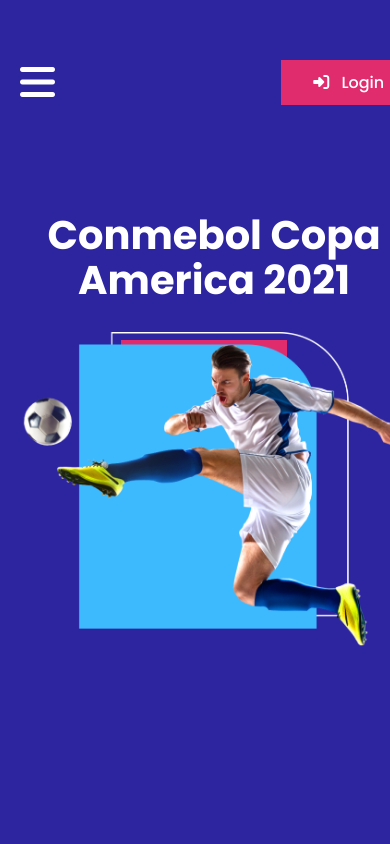
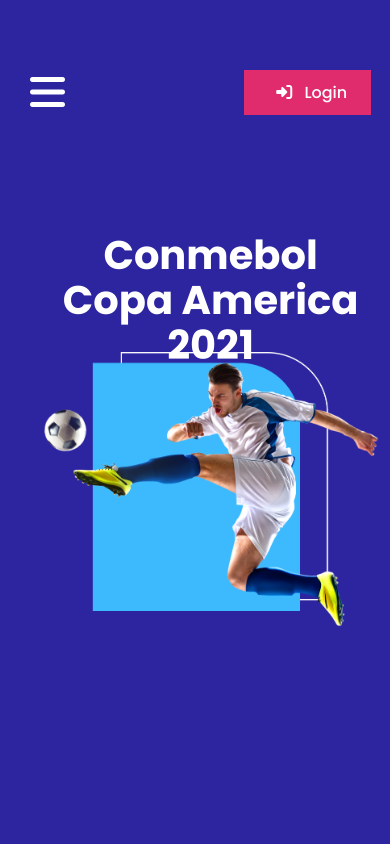
Before and after one commit to SafiaJotey/Responsive--Football--Website, a plain HTML site: page index.html in a window 390 px wide. Shown: the top 844 px of the page. Drawn offline with Linux system fonts and the light colour scheme.

Commit message:
fifth commit

```diff
--- a/style.css
+++ b/style.css
@@ -139,6 +139,7 @@ body{
     padding: 15px ;
     box-sizing: border-box;
 
+
     box-shadow: 0px 0px 40px rgba(0, 0, 0, 0.15);
  }
 
@@ -275,7 +276,7 @@ footer h5{
 @media only screen and (max-width: 480px) {
 
 #wrapper{
-    width:109.8%;
+    width:108%;
 }
 .container{
     width: 100%;
@@ -283,14 +284,14 @@ footer h5{
 
 }
 .nav-bar .bar{
-    margin :20px;
+    margin :30px;
     font-size: 40px;
     display:block;
 
 }
 
 .link-button{
-    margin-right: 20px;
+    margin-right: 50px;
 }
 
 .nav-bar .main-menu{
@@ -314,14 +315,14 @@ footer h5{
 }
 
 .banner-info .title{
-    padding: 10px 30px;
+    padding: 10px 50px;
     font-size: 40px;
     line-height: 45px;
 
 }
 
 .banner-image{
-    width: 90%;
+    width: 80%;
     margin: 20px auto;
 
 
```
